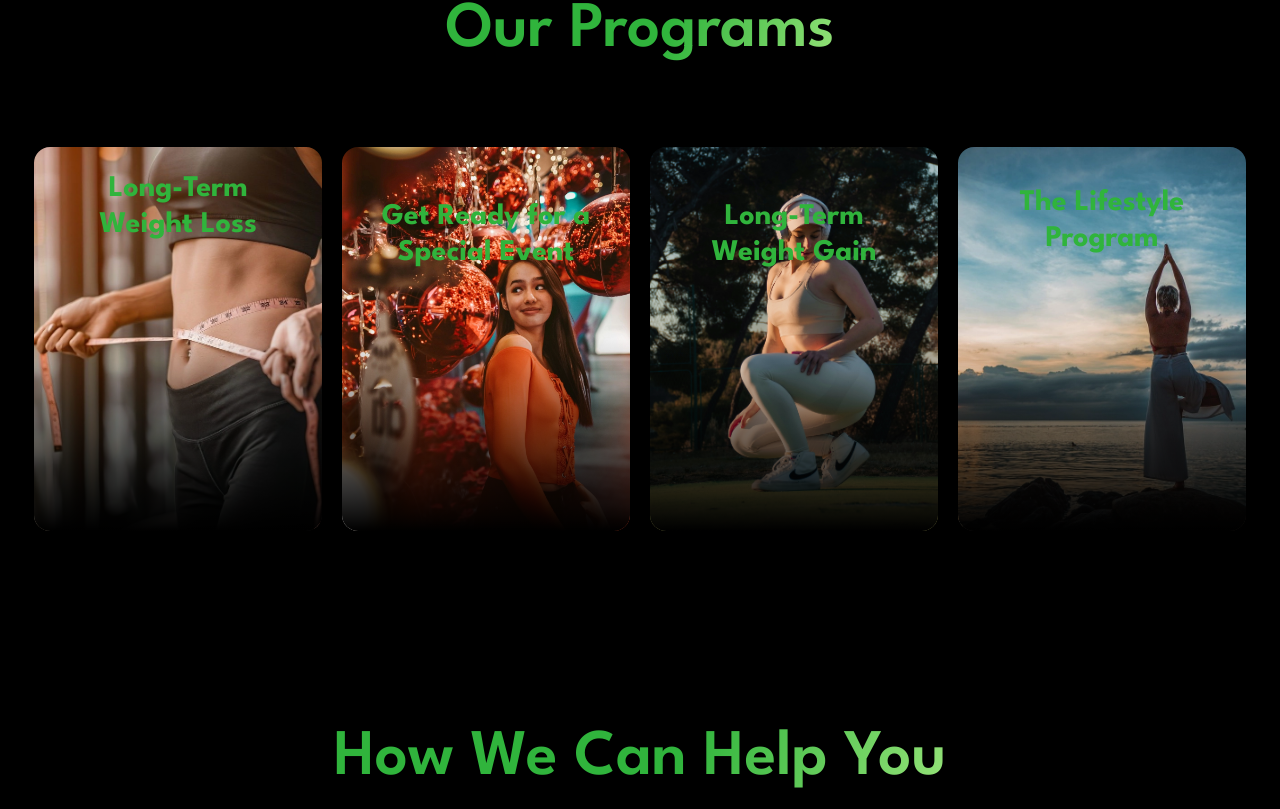
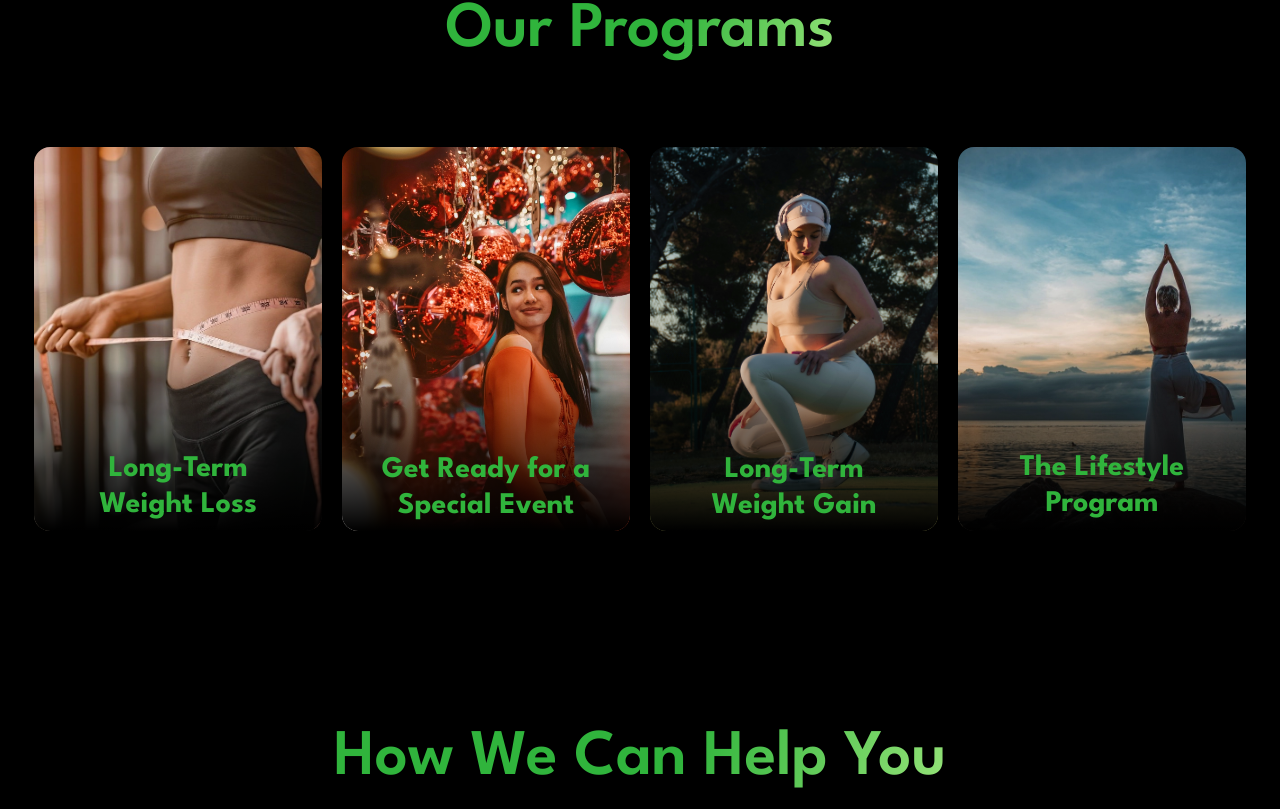
Before and after one commit to mohamed-sayed-elmahdy/kalos-fit, a Next.js app: page / in a window 1280 px wide. Shown: the part 931-1740 px from the top of the page. Built offline with nearby package versions, Linux system fonts and the light colour scheme.

Commit message:
ptimize  performance

```diff
--- a/src/app/components/ProgramSection/ProgramSection.jsx
+++ b/src/app/components/ProgramSection/ProgramSection.jsx
@@ -18,7 +18,8 @@ const ProgramCard = ({ src, alt, title, description, translatePercent }) => (
     </div>
     <div className="absolute inset-0 bg-gradient-to-b from-transparent via-transparent to-black group-hover:from-black/70 group-hover:via-black/60 group-hover:to-black/70"></div>
     <div
-      className={`absolute inset-0 flex translate-y-[${translatePercent}] flex-col items-center justify-center px-9 text-center transition-all duration-500 group-hover:translate-y-0`}
+      className={`absolute inset-0 flex ${translatePercent} flex-col items-center justify-center px-9 text-center transition-all duration-500 group-hover:translate-y-0`}
+
     >
       <h1 className="text-3xl font-bold textgreen">{title}</h1>
       <p className="mb-3 text-lg text-white opacity-0 transition-opacity duration-300 group-hover:opacity-100">
@@ -38,28 +39,28 @@ function Page() {
           alt="Longterm weight loss"
           title="Long-Term Weight Loss"
           description="Achieve and maintain your ideal weight with our comprehensive Long-Term Weight Loss Program. This program is designed to help you lose weight gradually and sustainably, promoting healthy habits that last a lifetime."
-          translatePercent={"75%"}
+          translatePercent={"translate-y-[73%]"}
         />
         <ProgramCard
           src="/Getready.webp"
           alt="Get ready"
           title="Get Ready for a Special Event"
           description="Prepare to shine at your next big event with our Get Ready for a Special Event program. Whether it's a wedding, vacation, or reunion, we'll help you look and feel your best in no time."
-          translatePercent={"68%"}
+          translatePercent={"translate-y-[66%]"}
         />
         <ProgramCard
           src="/Longtermweightgain.webp"
           alt="Longterm weight gain"
           title="Long-Term Weight Gain"
           description="Build muscle and gain weight healthily and sustainably with our Long-Term Weight Gain Program. Perfect for those looking to increase their strength and build a more athletic physique."
-          translatePercent={"68%"}
+          translatePercent={"translate-y-[66%]"}
         />
         <ProgramCard
           src="/Lifestyle.webp"
           alt="Lifestyle"
           title="The Lifestyle Program"
           description="Adopt a holistic approach to your health and well-being with The Lifestyle Program. This program is ideal for those seeking to seamlessly integrate fitness and nutrition into their daily lives."
-          translatePercent={"71%"}
+          translatePercent={"translate-y-[69%]"}
         />
       </div>
     </div>
--- a/tailwind.config.js
+++ b/tailwind.config.js
@@ -25,6 +25,11 @@ module.exports = {
       colors: {
         'custom-green': '#30B43C',
       },
+      translate: {
+        '68': '68%',
+        '71': '71%',
+        '75': '75%',
+      },
     },
   },
   plugins: [],
```
